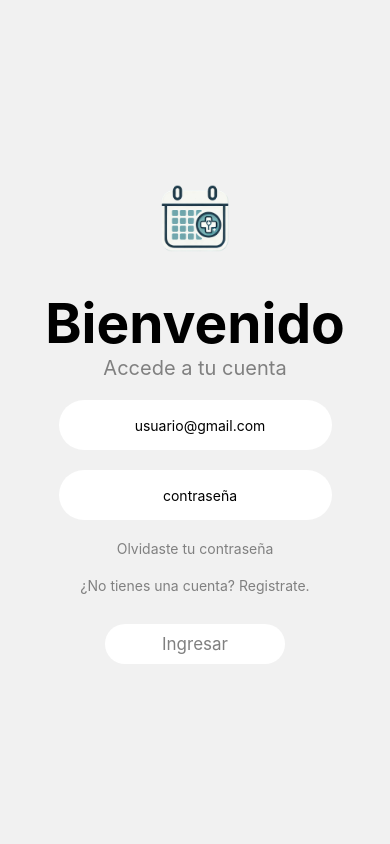
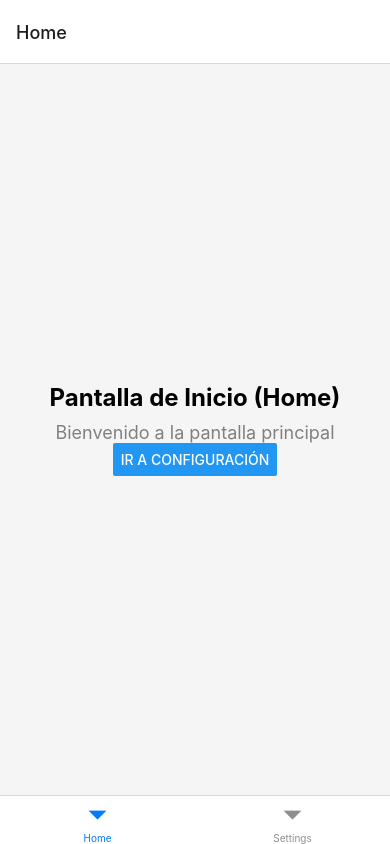
Before and after one commit to Sebastian27007/TallerIntegracion4, a React Native app: screen /Navigation in a window 390 px wide. Built offline with nearby package versions, Linux system fonts and the light colour scheme.

Commit message:
Correcciones en el login, implementacion de ventana home y settings con tab

```diff
--- a/App.js
+++ b/App.js
@@ -1,108 +1,25 @@
 import { StatusBar } from 'expo-status-bar'; //barra superior de hora y bateria, se utiliza con estilo automatico (black/white)
 import React from 'react'; //por default hay que tenerlo
-import { StyleSheet, Text, View, TextInput, TouchableOpacity, Image } from 'react-native'; //nos permite crear la función y guardarla en la variable styles
 import { NavigationContainer } from '@react-navigation/native';
 import { createStackNavigator } from '@react-navigation/stack';
+
+
 import RecuperarClave from './ventanas/RecuperarClave';
+import Login from './ventanas/Login';
+import Navigation from './Navigation'
 import CrearCuenta from './ventanas/CrearCuenta';
-import HomeMenu from './ventanas/HomeMenu';
 
 const Stack = createStackNavigator();
-
-function Inicio({ navigation }) {
-  return (
-    <View style={styles.container}>
-      <Image source={require('./logo.png')} style={styles.logo} />
-      <Text style={styles.titulo}>Bienvenido</Text>
-      <Text style={styles.subtitulo}>Accede a tu cuenta</Text>
-      <TextInput
-        placeholder='usuario@gmail.com'
-        style={styles.texto_inputs}
-      />
-      <TextInput
-        placeholder='contraseña'
-        style={styles.texto_inputs}
-        secureTextEntry={true}
-      />
-      <TouchableOpacity onPress={() => navigation.navigate('RecuperarClave')}>
-        <Text style={styles.olvidaste_contraseña}>Olvidaste tu contraseña</Text>
-      </TouchableOpacity>
-      <TouchableOpacity onPress={() => navigation.navigate('CrearCuenta')}>
-        <Text style={styles.olvidaste_contraseña}>¿No tienes una cuenta? Registrate.</Text>
-      </TouchableOpacity>
-      <StatusBar style="auto" />
-      <TouchableOpacity style={styles.boton} onPress={() => navigation.navigate('HomeMenu')}>
-        <Text style={{fontSize: 17, fontWeight: '400', color: 'grey', fontFamily: 'System',}}>Ingresar</Text>
-      </TouchableOpacity>
-    </View>
-  );
-}
 
 export default function App() {
   return (
     <NavigationContainer>
       <Stack.Navigator>
-        <Stack.Screen name="Home" component={Inicio} options={{ headerShown: false }}/>
+        <Stack.Screen name="Login" component={Login} options={{ headerShown: false }}/>
         <Stack.Screen name="RecuperarClave" component={RecuperarClave} options={{ headerShown: false }}/>
+        <Stack.Screen name='Navigation' component={Navigation} options={{ headerShown: false }}/>
         <Stack.Screen name='CrearCuenta' component={CrearCuenta} options={{ headerShown: false }}/>
-        <Stack.Screen name='HomeMenu' component={HomeMenu} options={{ headerShown: false }}/>
       </Stack.Navigator>
     </NavigationContainer>
   );
 }
-
-const styles = StyleSheet.create({
-  container: {
-    flex: 1,
-    backgroundColor: '#f1f1f1',
-    alignItems: 'center',
-    justifyContent: 'center',
-  },
-  logo: {
-    width: 100,
-    height: 100,
-    marginBottom: 20, // Espacio entre el logo y el título
-  },
-  titulo: {
-    fontSize: 55,
-    color: '#000',
-    fontWeight: 'bold',
-    fontFamily: 'System'
-  },
-  subtitulo: {
-    fontSize: 20,
-    color: 'gray',
-    fontFamily: 'System'
-  },
-  texto_inputs: {
-    //borderWidth: 1,
-    borderColor: 'gray',
-    padding: 10,
-    paddingStart: 20,
-    width: '70%',
-    marginTop: 20,
-    textAlign: 'center',
-    borderRadius: 30,
-    height: 50,
-    backgroundColor: '#fff',
-  },
-  olvidaste_contraseña: {
-    fontSize: 14,
-    fontFamily: 'System',
-    color: 'gray',
-    marginTop: 20,
-  },
-  boton : {
-    width: 180,
-    height: 40,
-    borderRadius: 20,
-    alignItems: 'center',
-    justifyContent: 'center',
-    marginVertical: 10,
-    backgroundColor: 'white',
-    marginTop: 30
-  },
-
-
-
-});
--- a/Navigation.js
+++ b/Navigation.js
@@ -3,22 +3,16 @@ import { createBottomTabNavigator } from '@react-navigation/bottom-tabs';
 import { NavigationContainer } from '@react-navigation/native';
 
 //ventanas
-import HomeMenu from './ventanas/HomeMenu';
+import Home from './ventanas/Home';
+import Settings from './ventanas/Settings'
 
 const Tab = createBottomTabNavigator();
 
-function MisTabs() {
-  return (
-    <Tab.Navigator>
-        <Tab.Screen name='HomeMenu' component={HomeMenu} />
-    </Tab.Navigator>
-  );
-}
-
-export default function Navigator() {
+export default function MyTabs() {
     return (
-        <NavigationContainer>
-            <MisTabs />
-        </NavigationContainer>
+        <Tab.Navigator>
+          <Tab.Screen name='Home' component={Home}></Tab.Screen>
+          <Tab.Screen name='Settings' component={Settings}></Tab.Screen>
+        </Tab.Navigator>
     );
 }
--- a/package.json
+++ b/package.json
@@ -20,7 +20,8 @@
     "react-native": "0.74.5",
     "react-native-safe-area-context": "4.10.5",
     "react-native-screens": "3.31.1",
-    "react-native-web": "~0.19.10"
+    "react-native-web": "~0.19.10",
+    "react-native-gesture-handler": "~2.16.1"
   },
   "devDependencies": {
     "@babel/core": "^7.20.0"
--- /dev/null
+++ b/ventanas/Home.js
@@ -0,0 +1,35 @@
+import React from 'react';
+import { View, Text, StyleSheet, Button } from 'react-native';
+
+export default function Home({ navigation }) {
+  return (
+    <View style={styles.container}>
+      <Text style={styles.title}>Pantalla de Inicio (Home)</Text>
+      <Text style={styles.subtitle}>Bienvenido a la pantalla principal</Text>
+
+      {/* Un botón opcional para navegar a otra pantalla si lo deseas */}
+      <Button
+        title="Ir a Configuración"
+        onPress={() => navigation.navigate('Settings')}
+      />
+    </View>
+  );
+}
+
+const styles = StyleSheet.create({
+  container: {
+    flex: 1,
+    alignItems: 'center',
+    justifyContent: 'center',
+    backgroundColor: '#f5f5f5',
+  },
+  title: {
+    fontSize: 24,
+    fontWeight: 'bold',
+    marginBottom: 10,
+  },
+  subtitle: {
+    fontSize: 18,
+    color: 'gray',
+  },
+});
--- a/ventanas/HomeMenu.js
+++ /dev/null
@@ -1,26 +0,0 @@
-import React from 'react';
-import { StyleSheet, Text, View } from 'react-native';
-
-
-export default function HomeMenu() {
-  return (
-    <View style={styles.container}>
-      <Text style={styles.titulo}>¡Bienvenido a la pantalla Home!</Text>
-    </View>
-  );
-}
-
-const styles = StyleSheet.create({
-  container: {
-    flex: 1,
-    backgroundColor: '#f1f1f1',
-    alignItems: 'center',
-    justifyContent: 'center',
-  },
-  titulo: {
-    fontSize: 24,
-    fontWeight: 'bold',
-    color: '#000',
-    fontFamily: 'System',
-  }
-});
--- /dev/null
+++ b/ventanas/Login.js
@@ -0,0 +1,85 @@
+import React from "react";
+import { StyleSheet, Text, View, TextInput, TouchableOpacity, Image } from 'react-native';
+import { StatusBar } from "expo-status-bar";
+
+export default function Login({ navigation }) {
+    return (
+      <View style={styles.container}>
+        <Image source={require('./logo.png')} style={styles.logo} />
+        <Text style={styles.titulo}>Bienvenido</Text>
+        <Text style={styles.subtitulo}>Accede a tu cuenta</Text>
+        <TextInput
+          placeholder='usuario@gmail.com'
+          style={styles.texto_inputs}
+        />
+        <TextInput
+          placeholder='contraseña'
+          style={styles.texto_inputs}
+          secureTextEntry={true}
+        />
+        <TouchableOpacity onPress={() => navigation.navigate('RecuperarClave')}>
+          <Text style={styles.olvidaste_contraseña}>Olvidaste tu contraseña</Text>
+        </TouchableOpacity>
+        <TouchableOpacity onPress={() => navigation.navigate('CrearCuenta')}>
+          <Text style={styles.olvidaste_contraseña}>¿No tienes una cuenta? Registrate.</Text>
+        </TouchableOpacity>
+        <StatusBar style="auto" />
+        <TouchableOpacity style={styles.boton} onPress={() => navigation.navigate('Navigation')}>
+          <Text style={{fontSize: 17, fontWeight: '400', color: 'grey', fontFamily: 'System',}}>Ingresar</Text>
+        </TouchableOpacity>
+      </View>
+    );
+}
+
+const styles = StyleSheet.create({
+    container: {
+      flex: 1,
+      backgroundColor: '#f1f1f1',
+      alignItems: 'center',
+      justifyContent: 'center',
+    },
+    logo: {
+      width: 100,
+      height: 100,
+      marginBottom: 20, // Espacio entre el logo y el título
+    },
+    titulo: {
+      fontSize: 55,
+      color: '#000',
+      fontWeight: 'bold',
+      fontFamily: 'System'
+    },
+    subtitulo: {
+      fontSize: 20,
+      color: 'gray',
+      fontFamily: 'System'
+    },
+    texto_inputs: {
+      //borderWidth: 1,
+      borderColor: 'gray',
+      padding: 10,
+      paddingStart: 20,
+      width: '70%',
+      marginTop: 20,
+      textAlign: 'center',
+      borderRadius: 30,
+      height: 50,
+      backgroundColor: '#fff',
+    },
+    olvidaste_contraseña: {
+      fontSize: 14,
+      fontFamily: 'System',
+      color: 'gray',
+      marginTop: 20,
+    },
+    boton : {
+      width: 180,
+      height: 40,
+      borderRadius: 20,
+      alignItems: 'center',
+      justifyContent: 'center',
+      marginVertical: 10,
+      backgroundColor: 'white',
+      marginTop: 30
+    },
+});
--- a/ventanas/RecuperarClave.js
+++ b/ventanas/RecuperarClave.js
@@ -1,7 +1,7 @@
 import React from 'react';
 import { StyleSheet, Text, View, TextInput, TouchableOpacity } from 'react-native';
 
-export default function RecuperarClave() {
+export default function RecuperarClave({ navigation }) {
   return (
     <View style={styles.container}>
       <Text style={styles.titulo}>Recuperar Contraseña</Text>
--- /dev/null
+++ b/ventanas/Settings.js
@@ -0,0 +1,35 @@
+import React from 'react';
+import { View, Text, StyleSheet, Button } from 'react-native';
+
+export default function Settings({ navigation }) {
+  return (
+    <View style={styles.container}>
+      <Text style={styles.title}>Pantalla de Settings</Text>
+      <Text style={styles.subtitle}>Bienvenido a la pantalla settings</Text>
+
+      {/* Un botón opcional para navegar a otra pantalla si lo deseas */}
+      <Button
+        title="Ir a Configuración"
+        onPress={() => navigation.navigate('Settings')}
+      />
+    </View>
+  );
+}
+
+const styles = StyleSheet.create({
+  container: {
+    flex: 1,
+    alignItems: 'center',
+    justifyContent: 'center',
+    backgroundColor: '#f5f5f5',
+  },
+  title: {
+    fontSize: 24,
+    fontWeight: 'bold',
+    marginBottom: 10,
+  },
+  subtitle: {
+    fontSize: 18,
+    color: 'gray',
+  },
+});
```
Also changed, not shown: ventanas/CrearCuenta.js (indentation only), ventanas/logo.png (renamed from logo.png), 1 other file (tests, documents, lock files or other folders).
